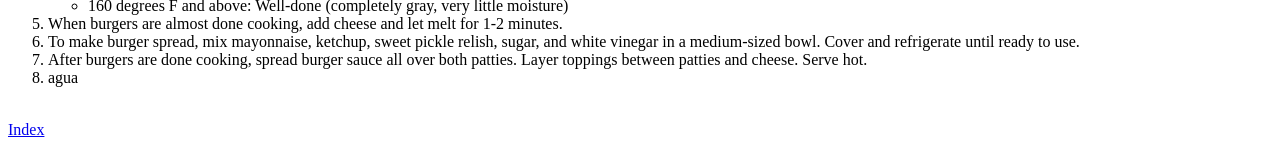
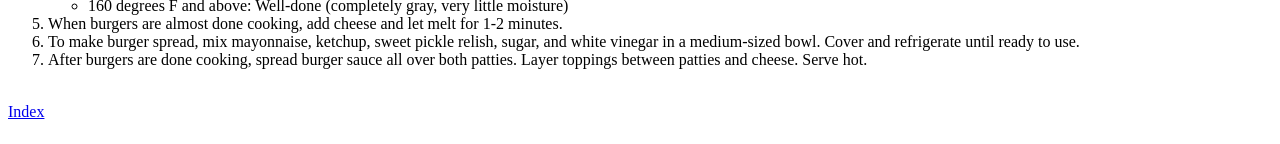
Before and after one commit to TopWaffle/odin-recipes, a plain HTML site: page recipes/Classic Cheeseburger.html in a window 1280 px wide. Shown: the part 811-955 px from the top of the page. Drawn offline with Linux system fonts and the light colour scheme.

Commit message:
removed agua

```diff
--- a/recipes/Classic Cheeseburger.html
+++ b/recipes/Classic Cheeseburger.html
@@ -53,7 +53,6 @@
         <li>When burgers are almost done cooking, add cheese and let melt for 1-2 minutes.</li>
         <li>To make burger spread, mix mayonnaise, ketchup, sweet pickle relish, sugar, and white vinegar in a medium-sized bowl. Cover and refrigerate until ready to use.</li>
         <li>After burgers are done cooking, spread burger sauce all over both patties. Layer toppings between patties and cheese. Serve hot.</li>
-        <li>agua</li>
       </ol>
       <br>
       <a href="../index.html">Index</a>
```
